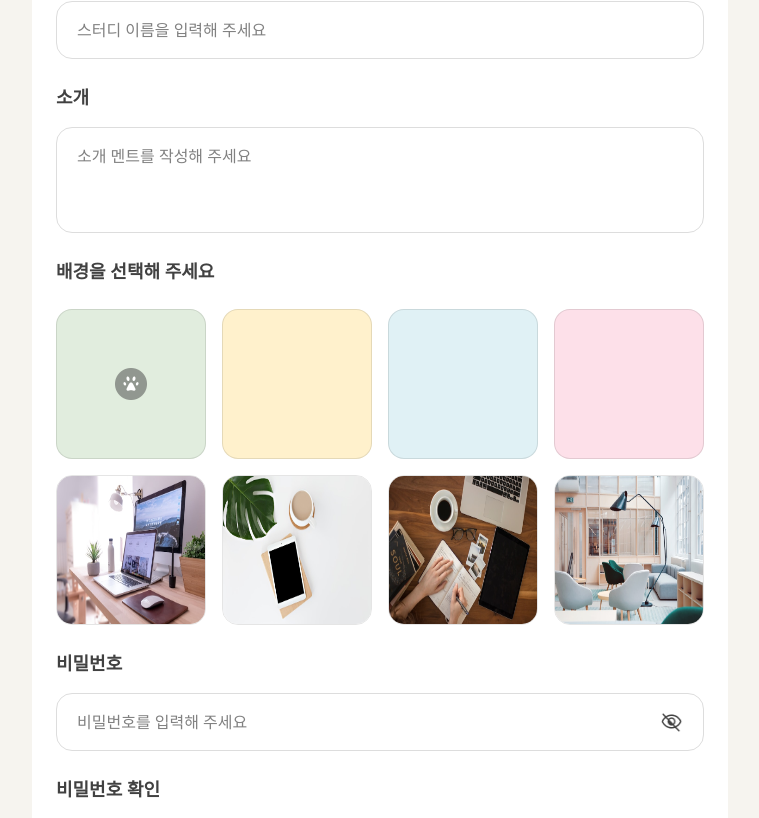
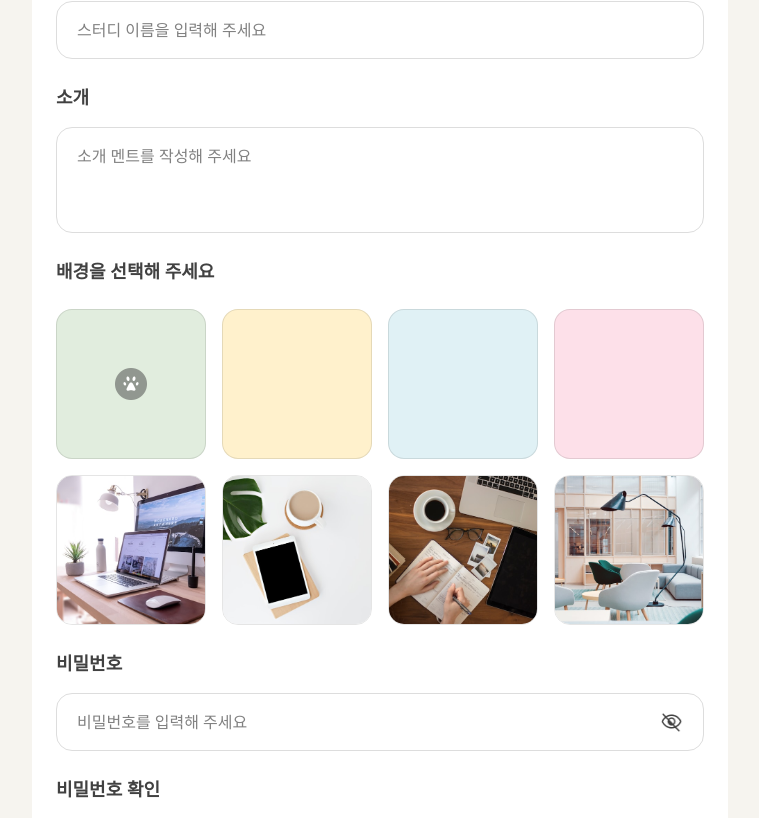
Before and after one commit to instructor-young/forest-of-study, a React (Vite) app in the folder frontend/: page /studies/new in a window 1280 px wide. Shown: the part 389-1207 px from the top of the page, without its empty margins (260-1019 px from the left). Built offline with nearby package versions, Linux system fonts and the light colour scheme; no server answers; a web font is replaced by a local one.

Commit message:
[frontend] style: object-cover 적용

```diff
--- a/frontend/src/pages/CreateStudyPage/components/BackgroundSelectorImgBg.jsx
+++ b/frontend/src/pages/CreateStudyPage/components/BackgroundSelectorImgBg.jsx
@@ -6,7 +6,7 @@ function BackgroundSelectorImgBg({ imgSrc, onClick: handleClick, isSelected }) {
       <img
         src={imgSrc}
         data-is-selected={isSelected}
-        className="cursor-pointer w-full h-full border border-black/10 rounded-2xl hover:brightness-95 active:brightness-90 transition data-[is-selected='true']:brightness-75"
+        className="cursor-pointer w-full h-full border border-black/10 rounded-2xl hover:brightness-95 active:brightness-90 transition data-[is-selected='true']:brightness-75 object-cover"
       />
       {isSelected && (
         <img
```
